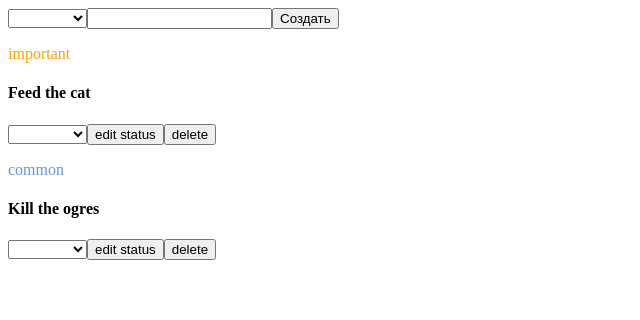
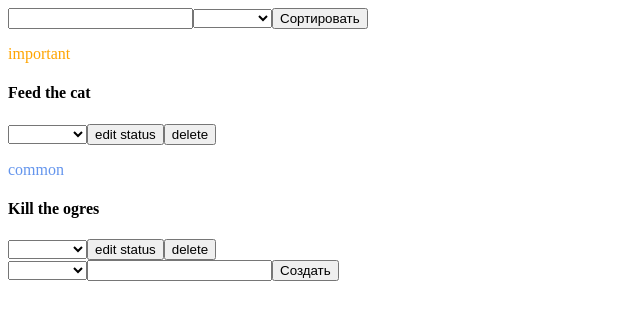
Before and after one commit to 4rutemu/to-do-list-angular, an Angular app: page / in a window 1280 px wide. Shown: the top 320 px of the page, without its empty margins (0-640 px from the left). Built offline with nearby package versions, Linux system fonts and the light colour scheme.

Commit message:
filtering tasks

```diff
--- a/src/app/app.module.ts
+++ b/src/app/app.module.ts
@@ -6,6 +6,7 @@ import {TaskModule} from "./modules/task/task.module";
 import { TaskBoardComponent } from './modules/task-board/task-board.component';
 import { NewTaskComponent } from './modules/new-task/new-task.component';
 import {FormsModule} from "@angular/forms";
+import {FilterModule} from "./modules/filter/filter.module";
 
 @NgModule({
   declarations: [
@@ -16,7 +17,8 @@ import {FormsModule} from "@angular/forms";
     imports: [
         BrowserModule,
         TaskModule,
-        FormsModule
+        FormsModule,
+        FilterModule
     ],
   providers: [],
   bootstrap: [AppComponent]
--- /dev/null
+++ b/src/app/modules/filter/filter.component.html
@@ -0,0 +1,14 @@
+<div>
+  <input [(ngModel)]="filteredName">
+  <select [(ngModel)]="filteredStatus">
+    <option value="all">All</option>
+    <option value="common">Common</option>
+    <option value="important">Important</option>
+    <option value="done">Done</option>
+  </select>
+  <button
+    (click)="filterTasks.emit({filteredName: this.filteredName, filteredStatus: this.filteredStatus})"
+  >
+    Сортировать
+  </button>
+</div>
--- /dev/null
+++ b/src/app/modules/filter/filter.component.ts
@@ -0,0 +1,16 @@
+import {Component, EventEmitter, Output} from '@angular/core';
+
+@Component({
+  selector: 'app-filter',
+  templateUrl: './filter.component.html',
+  styleUrls: ['./filter.component.css']
+})
+export class FilterComponent {
+
+  filteredName!: any;
+  filteredStatus!: any;
+
+  @Output()
+  public filterTasks = new EventEmitter();
+
+}
--- a/src/app/modules/task-board/task-board.component.html
+++ b/src/app/modules/task-board/task-board.component.html
@@ -1,5 +1,5 @@
 <div>
-  <app-new-task (createNewTask)="taskService.addTask($event)"></app-new-task>
+  <app-filter (filterTasks)="taskService.filterTasks($event)"></app-filter>
 
   <div *ngFor="let task of taskService.tasks">
     <app-task
@@ -7,7 +7,8 @@
       [deleteTask]="taskService.deleteTaskById"
       (changedStatus)="taskService.editTaskStatus($event)"
     >
-
     </app-task>
   </div>
+
+  <app-new-task (createNewTask)="taskService.addTask($event)"></app-new-task>
 </div>
--- a/src/app/modules/task-board/task-board.component.ts
+++ b/src/app/modules/task-board/task-board.component.ts
@@ -8,10 +8,5 @@ import {TaskService} from "../../sevices/task.service";
 })
 export class TaskBoardComponent {
   constructor(public taskService: TaskService) {
-
-  }
-
-  print(value: any){
-    console.log(value)
   }
 }
--- a/src/app/sevices/task.service.ts
+++ b/src/app/sevices/task.service.ts
@@ -11,6 +11,8 @@ export interface ITask {
   status: string;
   name: string;
 }
+
+
 
 @Injectable({
   providedIn: 'root'
@@ -29,6 +31,8 @@ export class TaskService {
       name: 'Kill the ogres'
     }
   ]
+
+  allTasks: Array<ITask> = []
 
   constructor() { }
 
@@ -53,4 +57,19 @@ export class TaskService {
   editTaskStatus = (obj: {id: number, status: string}) => {
     this.tasks.find(task => task.id === obj.id)!.status = obj.status;
   }
+
+  filterTasks = (obj: {filteredName: string, filteredStatus: string}) => {
+    if (this.allTasks.length === 0) {
+      this.allTasks = this.tasks.slice();
+    }
+    console.log(this.allTasks)
+    if (obj.filteredStatus === 'all') {
+      this.tasks = this.allTasks
+        .filter(task => task.name.toLowerCase().includes(obj.filteredName.toLowerCase()));
+    } else {
+      this.tasks = this.allTasks
+        .filter(task => task.status === obj.filteredStatus);
+    }
+
+  }
 }
```
Also changed, not shown: src/app/modules/filter/filter.module.ts (added, +20 -0 lines), src/app/modules/filter/filter.component.css (added), 1 other file (tests, documents, lock files or other folders).
